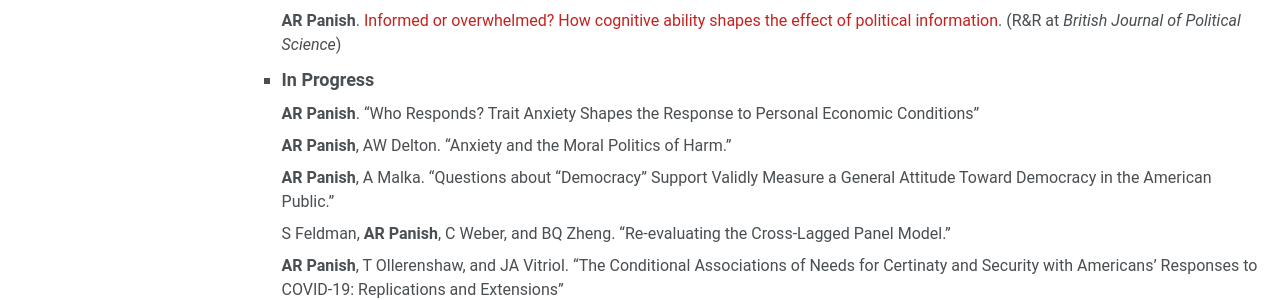
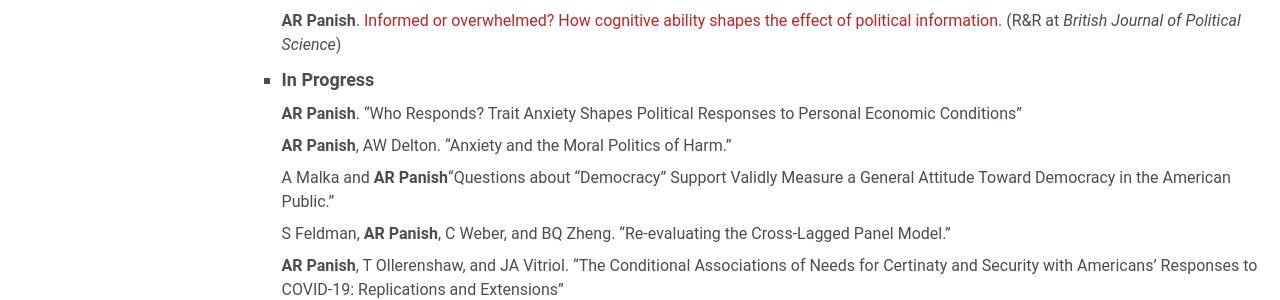
Before and after one commit to adampanish/adampanish.github.io, a Jekyll site: the page built from _pages/research.html, in a window 1280 px wide and 1247 px high. Shown: the part 388-688 px from the top of the window. Built offline with Jekyll 4.4.1, drawn with Linux system fonts in a browser that asks for light colours; some web fonts are replaced.

Commit message:
Update research.html

```diff
--- a/_pages/research.html
+++ b/_pages/research.html
@@ -37,9 +37,9 @@ ul{
     <font size=4.5><b>In Progress</b></font>
     <ul style="list-style-type:none">
         <font size=3>
-        <li><strong>AR Panish</strong>. <q>Who Responds? Trait Anxiety Shapes the Response to Personal Economic Conditions</q></li>
+        <li><strong>AR Panish</strong>. <q>Who Responds? Trait Anxiety Shapes Political Responses to Personal Economic Conditions</q></li>
         <li><strong>AR Panish</strong>, AW Delton. <q>Anxiety and the Moral Politics of Harm.</q></li>
-        <li><strong>AR Panish</strong>, A Malka. <q>Questions about “Democracy” Support Validly Measure a General Attitude Toward Democracy in the American Public.</q></li>
+        <li>A Malka and <strong>AR Panish</strong><q>Questions about “Democracy” Support Validly Measure a General Attitude Toward Democracy in the American Public.</q></li>
         <li>S Feldman, <strong>AR Panish</strong>, C Weber, and BQ Zheng. <q>Re-evaluating the Cross-Lagged Panel Model.</q></li>
         <li><strong>AR Panish</strong>, T Ollerenshaw, and JA Vitriol. <q>The Conditional Associations of Needs for Certinaty and Security with Americans’ Responses to COVID-19: Replications and Extensions</q></li>
         <li><strong>AR Panish</strong>, JA Vitriol, BA O’Shea, and S Feldman. <q>Infectious disease, authoritarianism, and political behavior: A county-level analysis</q></li>
```
